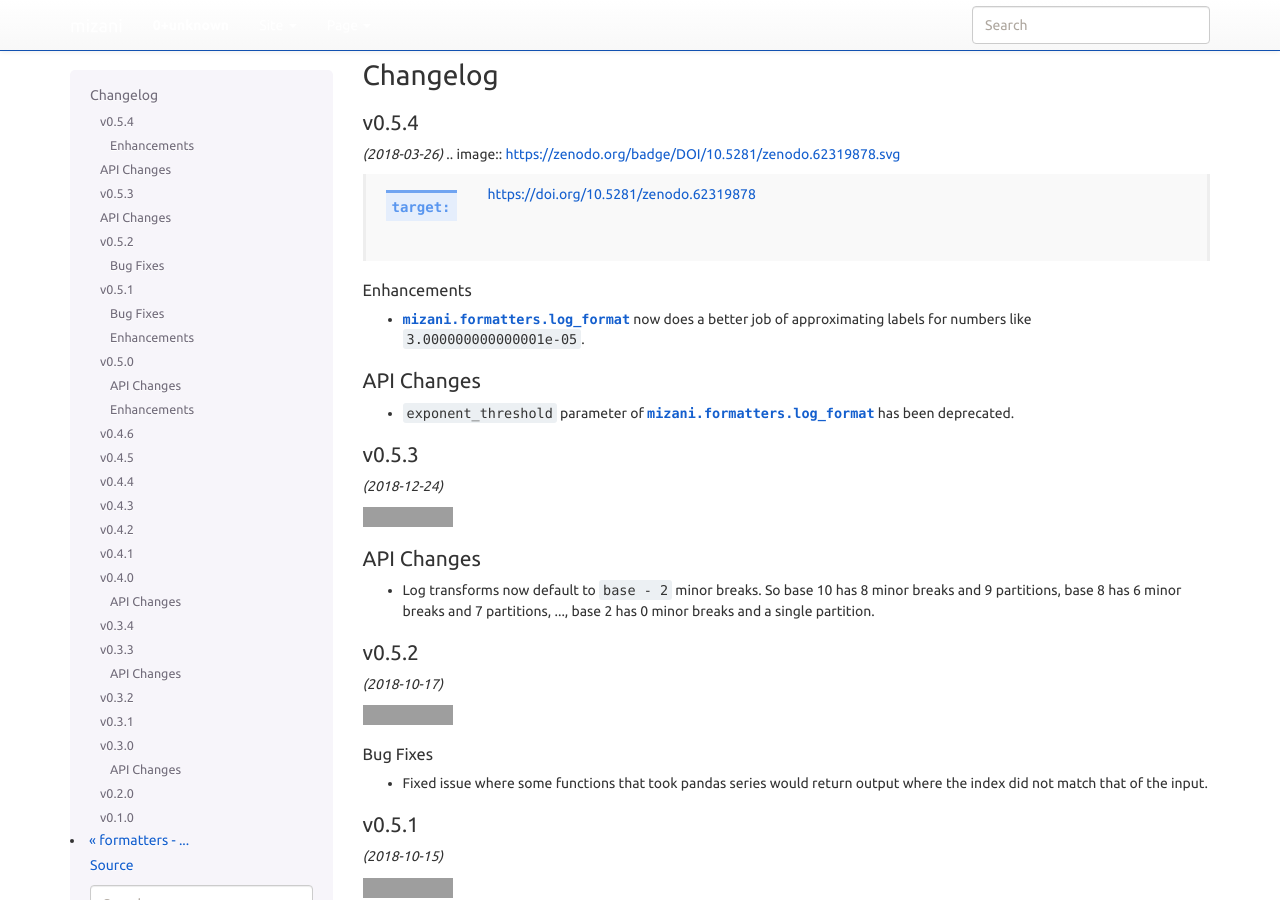
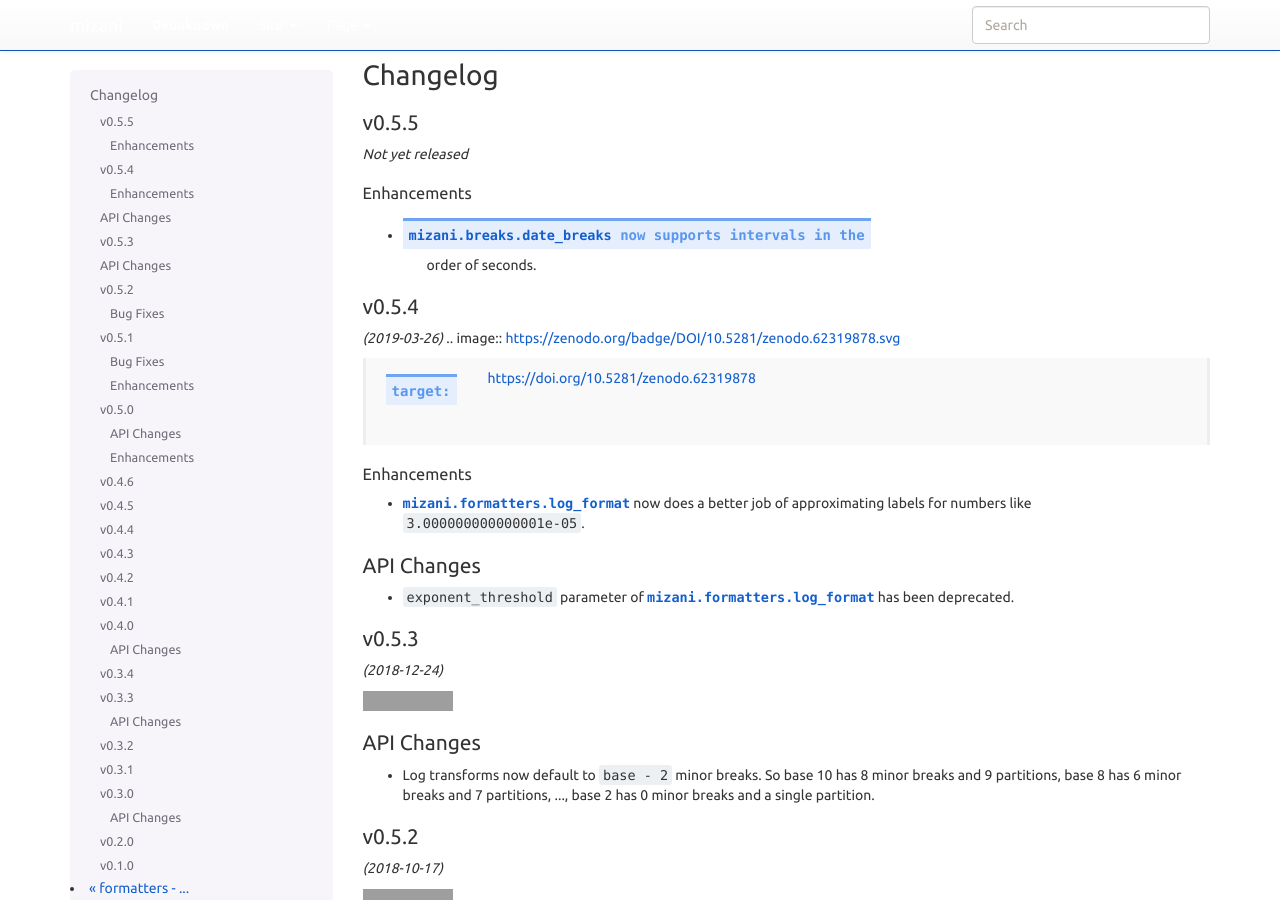
Before and after one commit to has2k1/mizani, a Sphinx documentation site: the page built from doc/changelog.rst, in a window 1280 px wide and 900 px high. Built offline with Sphinx 7.4.7, drawn with Linux system fonts in a browser that asks for light colours; nearby versions of some CDN libraries; library files that are not in the unit come from our copies; pages that are not in the unit, such as notebooks, are missing from menus; grey boxes are pictures that could not be loaded.

Commit message:
Add seconds width to date_breaks
closes #12

```diff
--- a/doc/changelog.rst
+++ b/doc/changelog.rst
@@ -1,9 +1,19 @@
 Changelog
 =========
 
+v0.5.5
+------
+*Not yet released*
+
+Enhancements
+************
+- :class:`mizani.breaks.date_breaks` now supports intervals in the
+   order of seconds.
+
+
 v0.5.4
 ------
-*(2018-03-26)*
+*(2019-03-26)*
 .. image:: https://zenodo.org/badge/DOI/10.5281/zenodo.62319878.svg
    :target: https://doi.org/10.5281/zenodo.62319878
 
```
Also changed, not shown: 1 other file.
